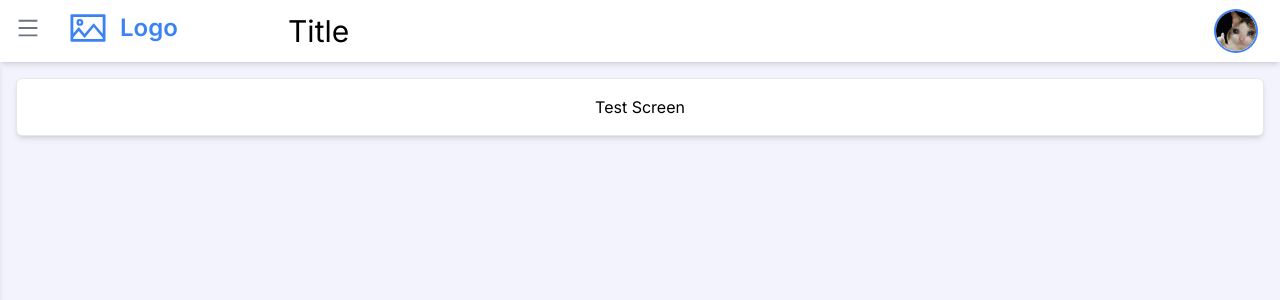
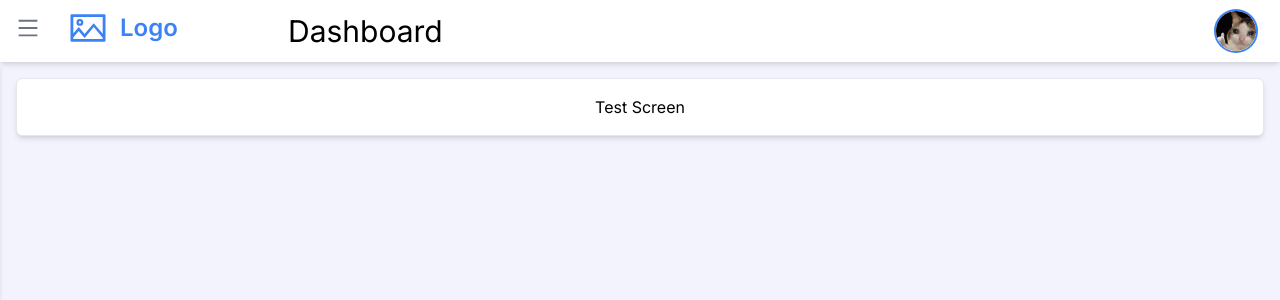
Before and after one commit to pptsuwit/next14, a Next.js app: page /dashboard in a window 1280 px wide. Shown: the top 300 px of the page. Built offline with nearby package versions, Linux system fonts and the light colour scheme.

Commit message:
fix(navbar): title

```diff
--- a/app/(main)/dashboard/page.tsx
+++ b/app/(main)/dashboard/page.tsx
@@ -8,7 +8,10 @@ import {
   AiOutlineBuild,
   AiOutlineDown,
 } from "react-icons/ai";
+import { useGlobalContext } from "@/contexts/store";
 export default function page() {
+  useGlobalContext().setTitle("Dashboard");
+
   const [show, setShow] = useState(false);
   return (
     <>
--- a/app/(main)/page.tsx
+++ b/app/(main)/page.tsx
@@ -1,4 +1,8 @@
+"use client";
+import { useGlobalContext } from "@/contexts/store";
+
 export default function Home() {
+  useGlobalContext().setTitle("Home");
   return (
     <section className="p-4 bg-white border rounded-md shadow-md">
       <div className="py-8 px-4 mx-auto max-w-screen-xl text-center lg:py-16">
--- a/components/Layouts/main/Drawer.tsx
+++ b/components/Layouts/main/Drawer.tsx
@@ -2,7 +2,7 @@
 
 import { useGlobalContext } from "@/contexts/store";
 import Link from "next/link";
-import { useEffect, useState } from "react";
+import { useState } from "react";
 
 import {
   AiOutlinePieChart,
@@ -19,7 +19,7 @@ import {
 export default function Drawer() {
   const { drawer, setDrawer } = useGlobalContext();
   const iconSize = { fontSize: 25 };
-  let list = [
+  const [menu, setMenu] = useState([
     {
       name: "Dashboard",
       icon: <AiOutlinePieChart {...iconSize} />,
@@ -65,8 +65,7 @@ export default function Drawer() {
       icon: <AiOutlineTeam {...iconSize} />,
       link: "/users",
     },
-  ];
-  const [menu, setMenu] = useState(list);
+  ]);
   const uiMenu = (
     <ul className="space-y-2 font-medium">
       {menu.map((item, index) => {
--- a/components/Layouts/main/Navbar.tsx
+++ b/components/Layouts/main/Navbar.tsx
@@ -8,7 +8,7 @@ import Link from "next/link";
 import { deleteCookie } from "cookies-next";
 import Dialog from "@/components/Dialog";
 const Navbar = () => {
-  const { drawer, setDrawer } = useGlobalContext();
+  const { title, drawer, setDrawer } = useGlobalContext();
   const [menu, setMenu] = useState(false);
 
   const [dialog, setDialog] = useState({
@@ -109,7 +109,7 @@ const Navbar = () => {
           </div>
           {/* Title */}
           <div className="flex xs:w-[calc(100%-8rem)] sm:w-[calc(100%-20rem)] px-8 xs:justify-center sm:justify-start">
-            <span className="text-3xl">Title</span>
+            <span className="text-3xl">{title}</span>
           </div>
           {/* Avatar Menu */}
           <div className="flex items-center">
--- a/contexts/store.tsx
+++ b/contexts/store.tsx
@@ -17,6 +17,7 @@ interface ContextProps {
   setUserId: Dispatch<SetStateAction<string>>;
   data: DataType[];
   setData: Dispatch<SetStateAction<DataType[]>>;
+
   modal: boolean;
   setModal: Dispatch<SetStateAction<boolean>>;
   modalMessage: IModalMessage;
@@ -27,6 +28,9 @@ interface ContextProps {
 
   drawer: boolean;
   setDrawer: Dispatch<SetStateAction<boolean>>;
+
+  title: string;
+  setTitle: Dispatch<SetStateAction<string>>;
 }
 
 const GlobalContext = createContext<ContextProps>({
@@ -46,6 +50,8 @@ const GlobalContext = createContext<ContextProps>({
   setLoading: (): boolean => false,
   drawer: false,
   setDrawer: (): boolean => false,
+  title: "",
+  setTitle: (): string => "",
 });
 
 export const GlobalContextProvider = ({
@@ -59,6 +65,7 @@ export const GlobalContextProvider = ({
   const [modalMessage, setModalMessage] = useState(getModalMessage());
   const [loading, setLoading] = useState(false);
   const [drawer, setDrawer] = useState(false);
+  const [title, setTitle] = useState("");
 
   return (
     <GlobalContext.Provider
@@ -75,6 +82,8 @@ export const GlobalContextProvider = ({
         setLoading,
         drawer,
         setDrawer,
+        title,
+        setTitle,
       }}
     >
       {children}
```
